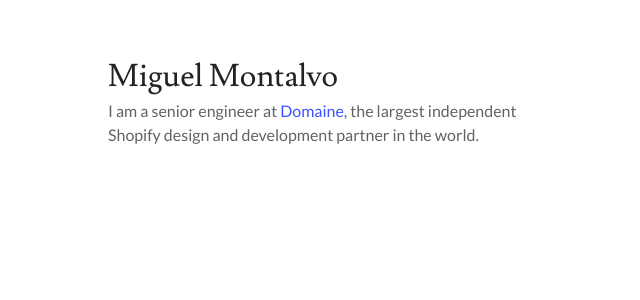
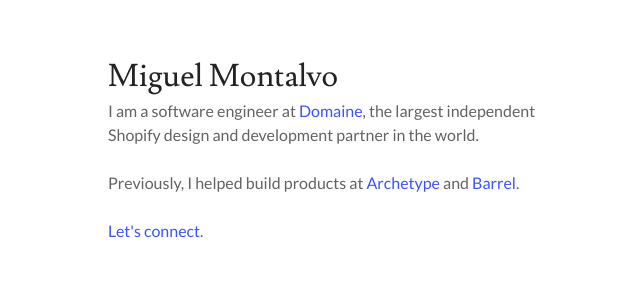
Before and after one commit to montalvomiguelo/montalvomiguelo.github.io, a Jekyll site: the page built from index.html, in a window 1280 px wide. Shown: the top 300 px of the page, without its empty margins (162-802 px from the left). Built offline with Jekyll 4.4.1, drawn with Linux system fonts in a browser that asks for light colours.

Commit message:
Description update

```diff
--- a/_config.yml
+++ b/_config.yml
@@ -2,7 +2,7 @@
 title: Miguel Montalvo
 # email: me@montalvomiguelo.com
 description: >
-  <p>I am a senior engineer at <a href="https://meetdomaine.com/">Domaine</a>, the largest independent Shopify design and development partner in the world.</p>
+  <p>I am a software engineer at <a href="https://meetdomaine.com/">Domaine</a>, the largest independent Shopify design and development partner in the world.<br><br> Previously, I helped build products at <a href="https://archetypethemes.co/">Archetype</a> and <a href="https://www.barrelny.com/">Barrel</a>.<br><br> <a href="https://x.com/montalvomiguelo">Let's connect</a>.</p>
 baseurl: "" # the subpath of your site, e.g. /blog/
 url: "https://montalvomiguelo.com" # the base hostname & protocol for your site
 twitter_username: montalvomiguelo
```
